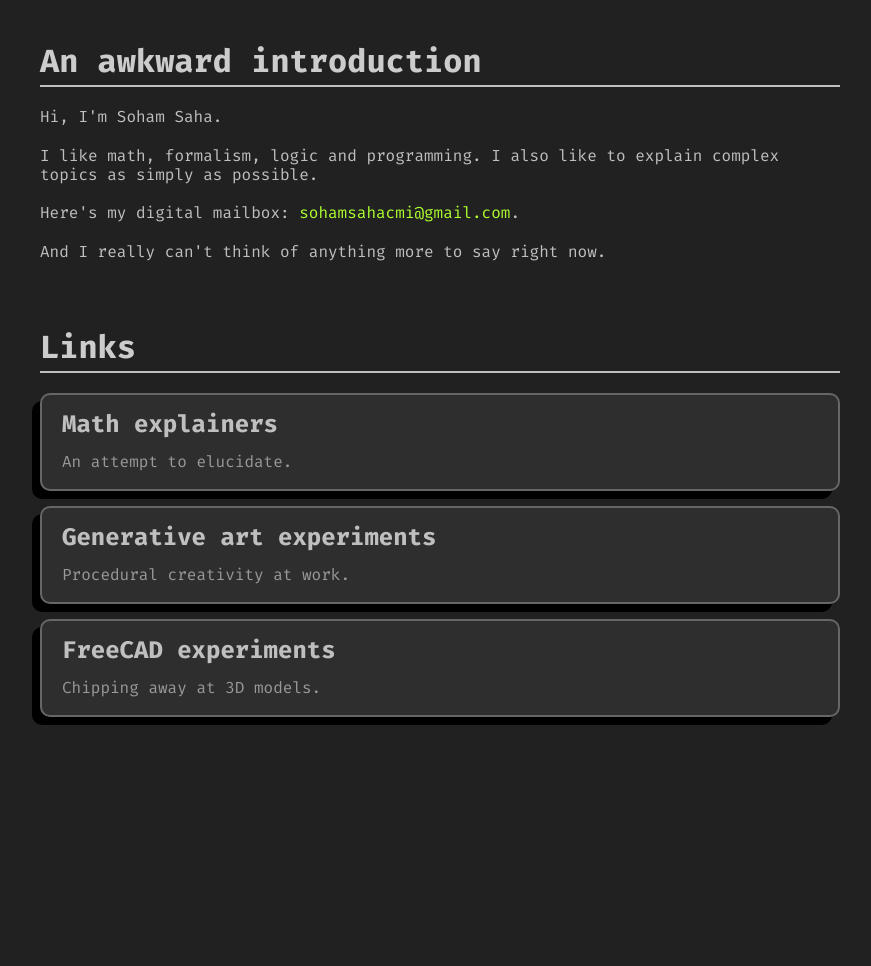
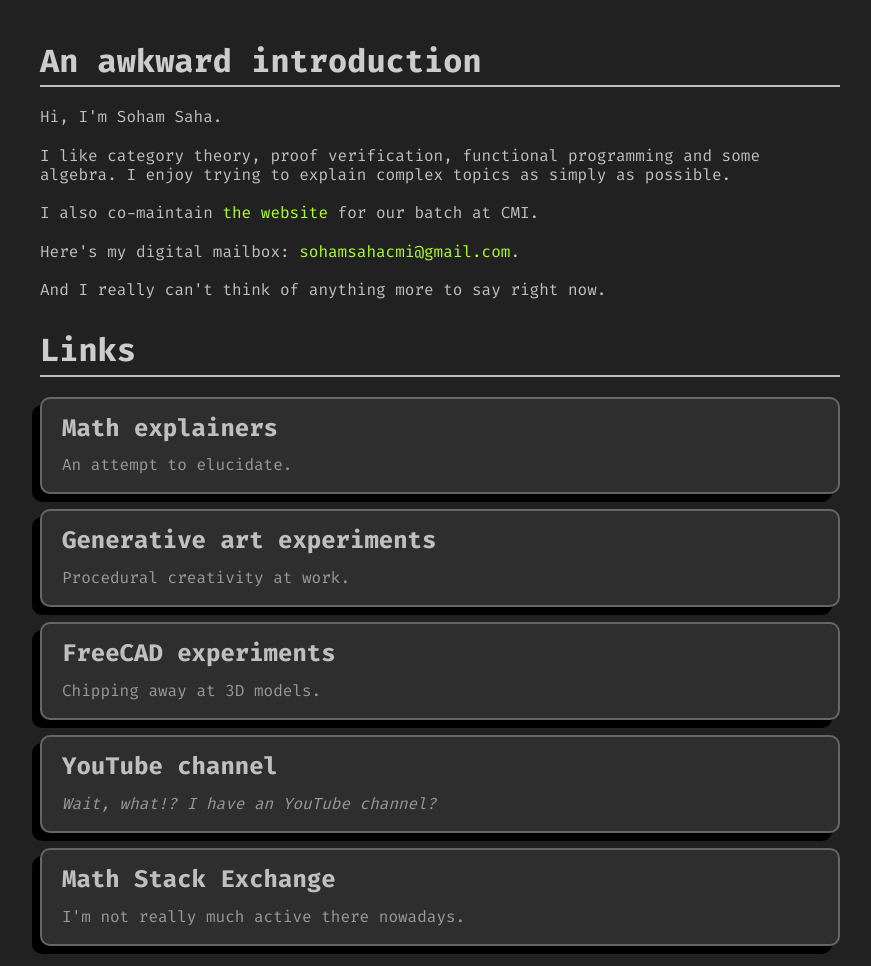
Before and after one commit to Soham-Saha/Soham-Saha.github.io, a plain HTML site: page index.html in a window 1280 px wide. Shown: the whole page, without its empty margins (200-1071 px from the left). Before the commit the page ends 800 px from the top, so only its background shows below. Drawn offline with Linux system fonts and the light colour scheme.

Commit message:
Some new links, index page update

```diff
--- a/index.html
+++ b/index.html
@@ -29,14 +29,14 @@
     <p id="intro">
         Hi, I'm Soham Saha.
         <br><br>
-        I like math, formalism, logic and programming. I also like to explain complex topics as simply as possible.
+        I like category theory, proof verification, functional programming and some algebra. I enjoy trying to explain complex topics as simply as possible.
+        <br><br>
+        I also co-maintain <a href="https://fourthground.codeberg.page/">the website</a> for our batch at CMI.
         <br><br>
         Here's my digital mailbox: <a href="mailto:sohamsahacmi@gmail.com">sohamsahacmi@gmail.com</a>.
         <br><br>
         And I really can't think of anything more to say right now.
     </p>
-
-    <br>
 
     <p class="title">Links</p>
     <div id="links" class="cardSet"></div>
@@ -48,7 +48,8 @@
     links.push(new Link("Math explainers", "Notes/index.html", "An attempt to elucidate."));
     links.push(new Link("Generative art experiments", "Gen_Art/index.html", "Procedural creativity at work."));
     links.push(new Link("FreeCAD experiments", "FreeCAD/index.html", "Chipping away at 3D models."));
-
+    links.push(new Link("YouTube channel","https://www.youtube.com/@sohamsaha5558", "<i>Wait, what!? I have an YouTube channel?</i>"));
+    links.push(new Link("Math Stack Exchange", "https://math.stackexchange.com/users/1203597/soham-saha", "I'm not really much active there nowadays."));
     add_to(links, document.getElementById("links"))
 
 </script>
```
